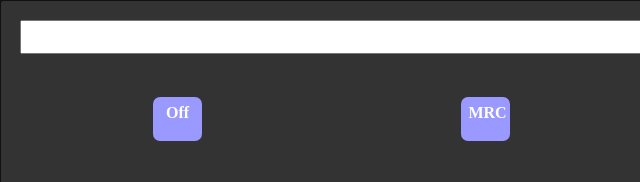
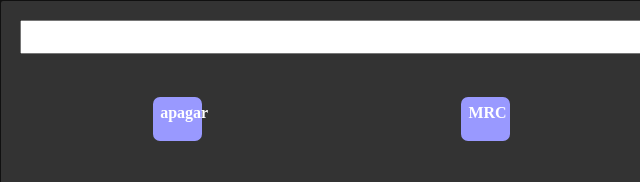
Before and after one commit to Gabo8611/Calculadora, a plain HTML site: page index.html in a window 1280 px wide. Shown: the top 182 px of the page, 0-640 px from the left. Drawn offline with Linux system fonts and the light colour scheme.

Commit message:
Cambie off

```diff
--- a/index.html
+++ b/index.html
@@ -72,7 +72,7 @@
 			<div id="botoneraBasic">
 				<table>
 					<tr>
-						<td><div id="off" class="btnCalc">Off</div></td><td><div id="mrc" class="btnCalc">MRC</div></td><td><div id="msus" class="btnCalc">M-</div></td><td><div id="madd" class="btnCalc">M+</div></td>
+						<td><div id="off" class="btnCalc">apagar</div></td><td><div id="mrc" class="btnCalc">MRC</div></td><td><div id="msus" class="btnCalc">M-</div></td><td><div id="madd" class="btnCalc">M+</div></td>
 					</tr>
 					<tr>
 						<td><div id="ac" class="color2 btnCalc">AC</div></td><td><div id="mod" class="btnCalc">%</div></td><td><div id="raiz" class="btnCalc">&#8730;</div></td><td><div id="div" class="btnCalc">&#247;</div></td>
```
